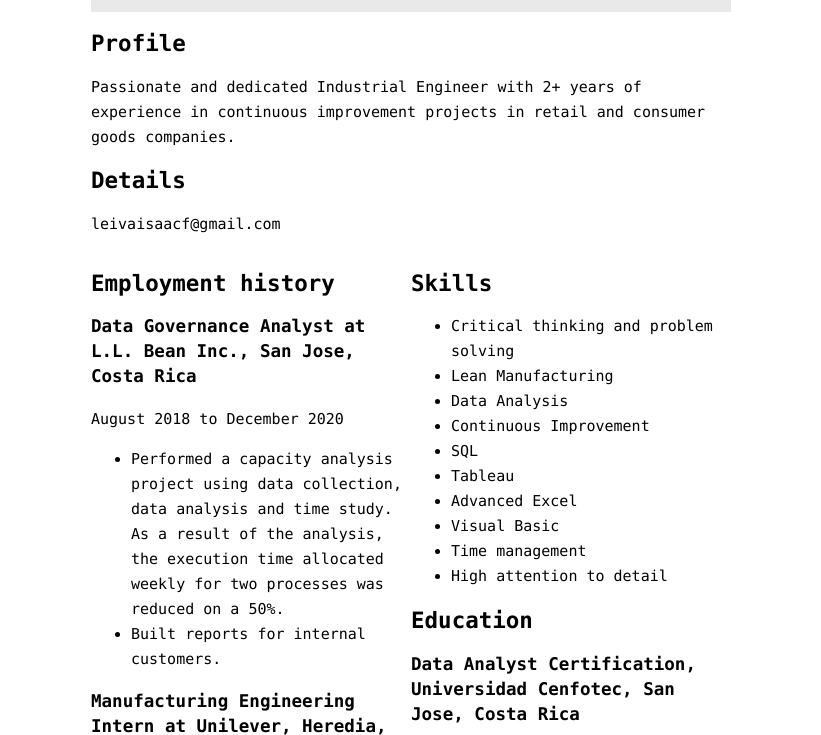
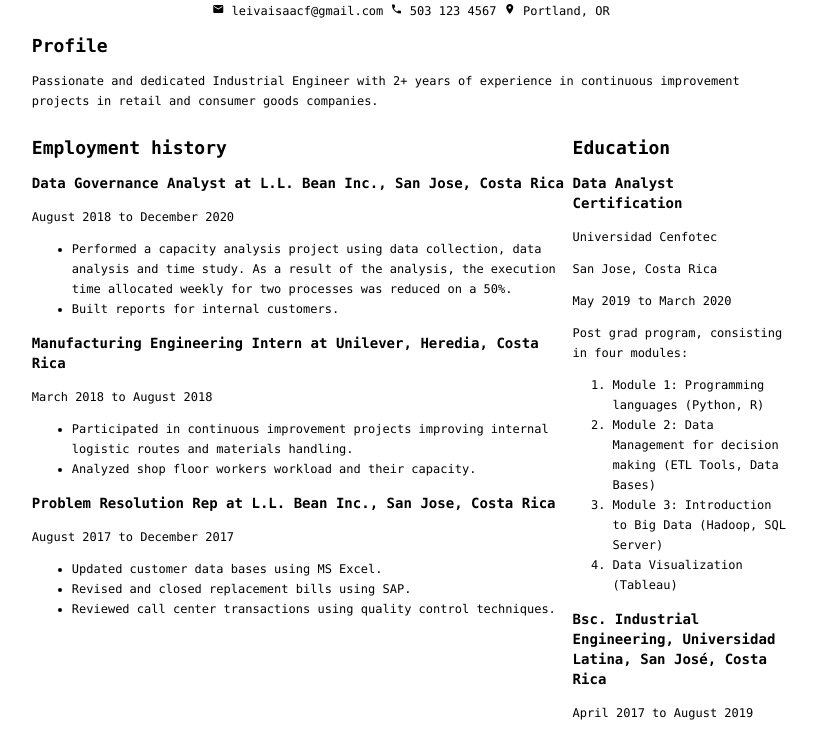
Before and after one commit to ifleiva/portfolio, a plain HTML site: page resume.html in a window 1280 px wide. Shown: the part 151-886 px from the top of the page, without its empty margins (229-1050 px from the left). Drawn offline with Linux system fonts and the light colour scheme.

Commit message:
icons added

```diff
--- a/resume.html
+++ b/resume.html
@@ -4,53 +4,61 @@
         <meta charset="utf-8">
         <meta name="viewport" content="width=device-width, initial-scale=1.0">
         <title>Resume Isaac Leiva</title>
+        <link rel="stylesheet" href="https://fonts.googleapis.com/icon?family=Material+Icons">
         <style>
             body {
-                line-height: 25px;
+                line-height: 20px;
                 font-family: "Lucida Console", "Courier New", monospace;
-                font-size: 15px;
-                margin-left: 25%;
-                margin-right: 25%;
+                font-size: 12px;
             }
+
+            .wrapper {
+                width: 60%;
+                margin-left: auto;
+                margin-right: auto;
+            }
+
             a:hover {
                 color: blue;
             }
-            <!-- .skills --> {
-                float: right;
-                width: 40%;
-            }
-            <!-- .education --> {
-                float: right;
-                width: 40%;
-            }
+
             .name, .professional-title {
                 text-align: center;
                 background-color: rgba(45, 45, 45, 0.1);
                 padding: 10px;
             }
+            .container {
+                display: flex;
+            }
+            .professional-title {
+                font-weight: bold;
+            }
 
-            .column {
-                float: left;
-                 width: 50%;
+            .material-icons {
+                font-size: 12px;
+            }
+
+            .info {
+                text-align: center;
             }
 
         </style>
     </head>
     <body>
+    <div class="wrapper">
         <a href='index.html'> Back</a>
         <h1 class="name">Isaac Leiva</h1>
         <p class="professional-title">Industrial Engineer</p>
+        <p class="info"><span><i class="material-icons">email</i> leivaisaacf@gmail.com</span> <span><i class="material-icons">phone</i> 503 123 4567</span> <span><i class="material-icons">location_on</i> Portland, OR</span></p>
+
         <section>
             <h2>Profile</h2>
             <p>Passionate and dedicated Industrial Engineer with 2+ years of experience in continuous improvement projects in retail and consumer goods companies.</p>
         </section>
-        <section>
-            <h2>Details</h2>
-                <p>leivaisaacf@gmail.com</p>
-        </section>
 
-<div class="row">
-    <div class="column">
+
+<div class="container">
+    <div class="column1">
         <section>
             <h2>Employment history</h2>
             <h3>Data Governance Analyst at L.L. Bean Inc., San Jose, Costa Rica</h3>
@@ -75,7 +83,25 @@
         </section>
     </div>
 
-    <div class="column">
+    <div class="column2">
+
+        <section class= "education">
+            <h2>Education</h2>
+            <h3>Data Analyst Certification </h3>
+            <p> Universidad Cenfotec </p>
+            <p> San Jose, Costa Rica </p>
+            <p>May 2019 to March 2020</p>
+            <p>Post grad program, consisting in four modules:</p>
+            <ol>
+                <li>Module 1: Programming languages (Python, R) </li>
+                <li>Module 2: Data Management for decision making (ETL Tools, Data Bases)</li>
+                <li>Module 3: Introduction to Big Data (Hadoop, SQL Server)</li>
+                <li>Data Visualization (Tableau)</li>
+            </ol>
+            <h3>Bsc. Industrial Engineering, Universidad Latina, San José, Costa Rica</h3>
+            <p>April 2017 to August 2019</p>
+        </section>
+
         <section class="skills">
             <h2>Skills</h2>
             <ul>
@@ -92,21 +118,8 @@
             </ul>
         </section>
 
-        <section class= "education">
-            <h2>Education</h2>
-            <h3>Data Analyst Certification, Universidad Cenfotec, San Jose, Costa Rica</h3>
-            <p>May 2019 to March 2020</p>
-            <p>Post grad program, consisting in four modules:</p>
-            <ol>
-                <li>Module 1: Programming languages (Python, R) </li>
-                <li>Module 2: Data Management for decision making (ETL Tools, Data Bases)</li>
-                <li>Module 3: Introduction to Big Data (Hadoop, SQL Server)</li>
-                <li>Data Visualization (Tableau)</li>
-            </ol>
-            <h3>Bsc. Industrial Engineering, Universidad Latina, San José, Costa Rica</h3>
-            <p>April 2017 to August 2019</p>
-        </section>
     </div>
+</div>
 </div>
     </body>
 </html>
```
